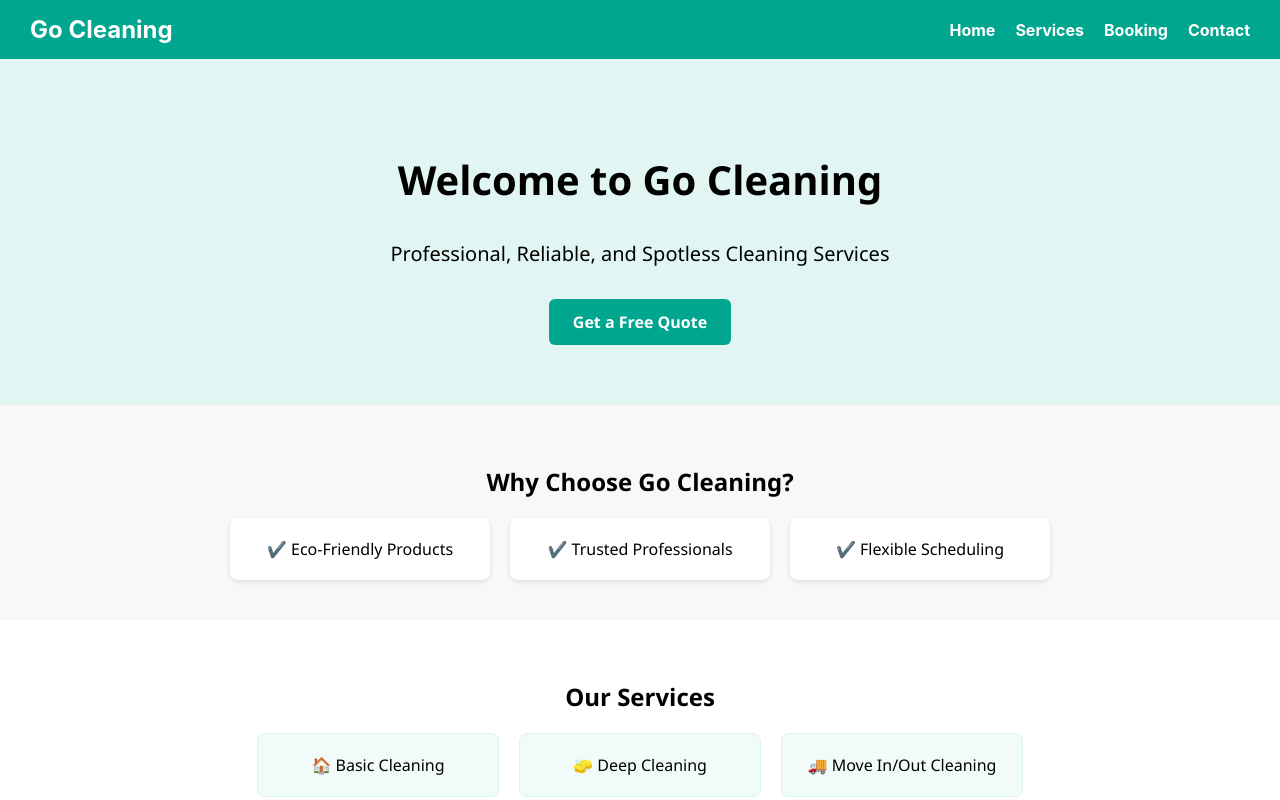
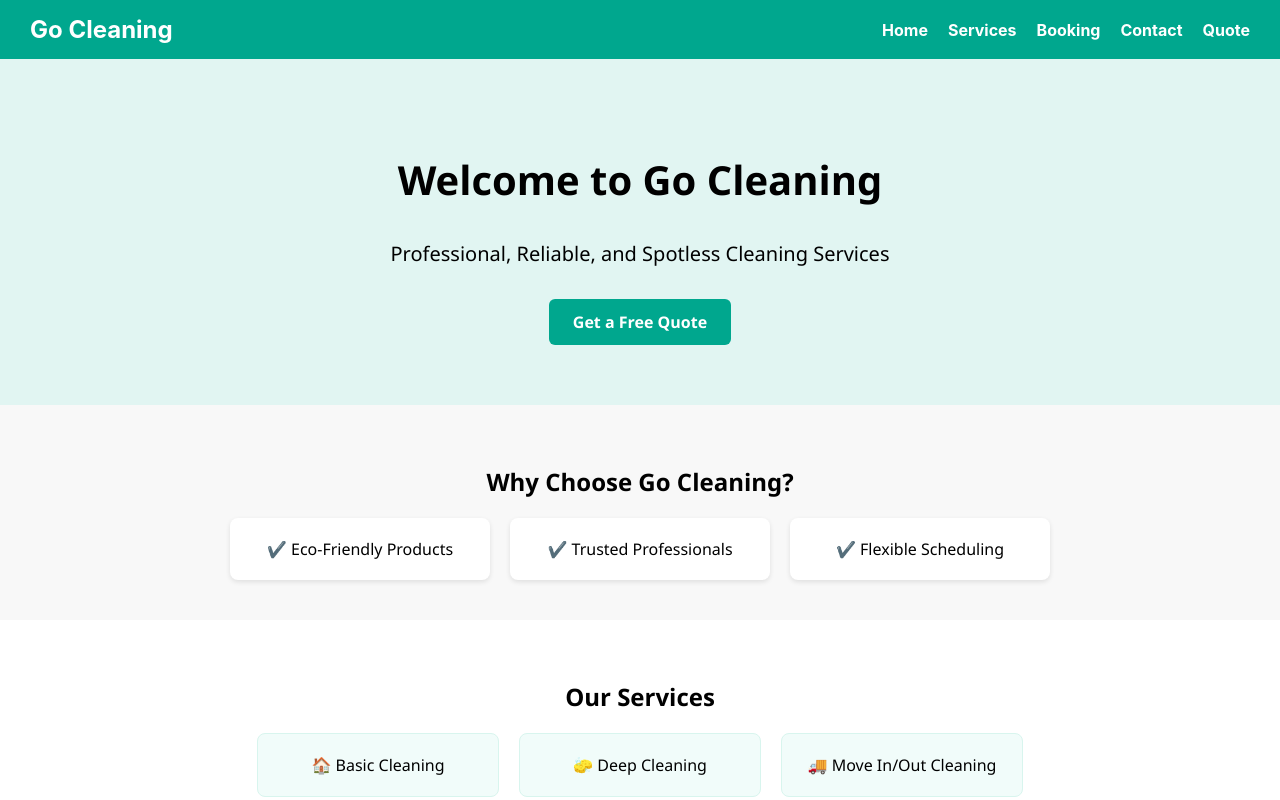
Before and after one commit to skirks08/go-cleaning, a React (Create React App) app: page / in a window 1280 px wide. Shown: the top 800 px of the page. Built offline with nearby package versions, Linux system fonts and the light colour scheme.

Commit message:
updated navbar

```diff
--- a/src/components/Navbar.js
+++ b/src/components/Navbar.js
@@ -13,6 +13,7 @@ function Navbar() {
                 <li><Link to="/services">Services</Link></li>
                 <li><Link to="/booking">Booking</Link></li>
                 <li><Link to="/contact">Contact</Link></li>
+                <li><Link to="/quote">Quote</Link></li>
             </ul>
         </nav>
     );
```
